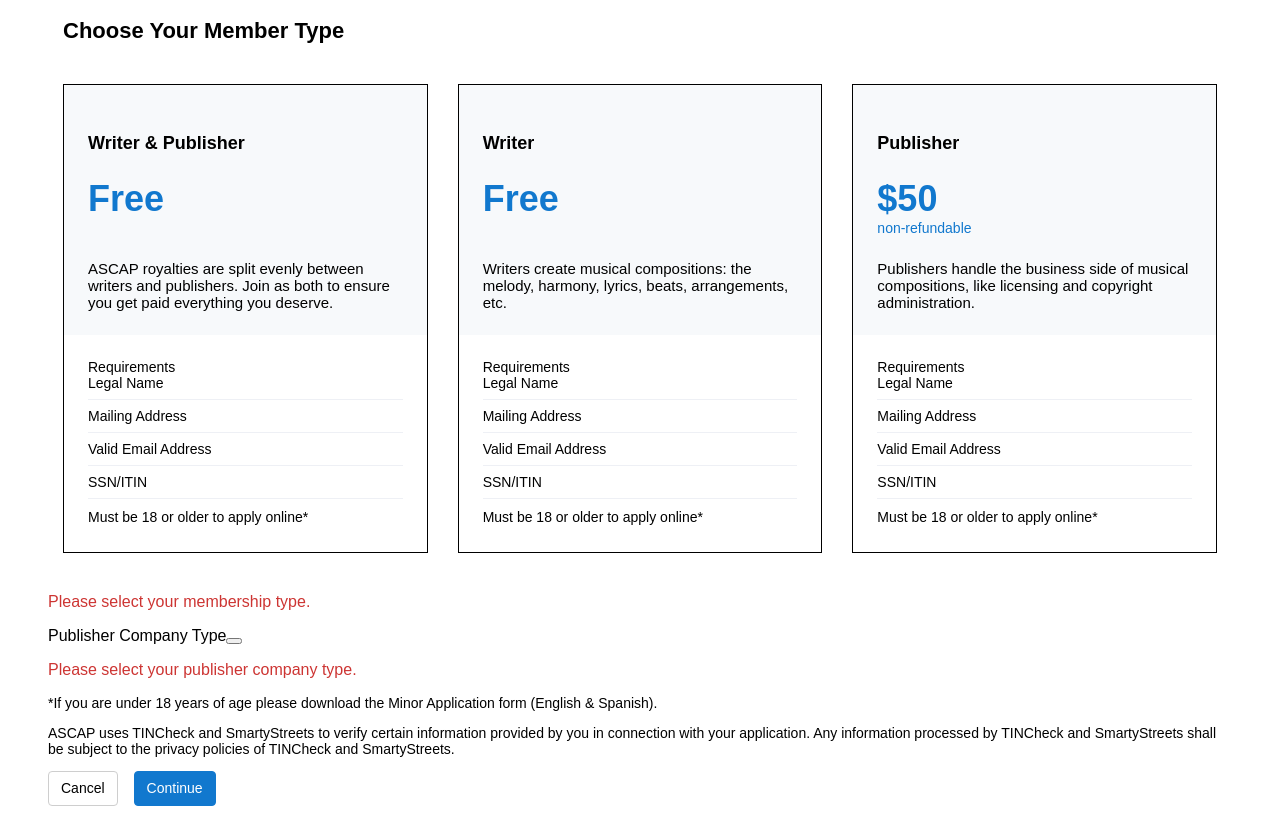
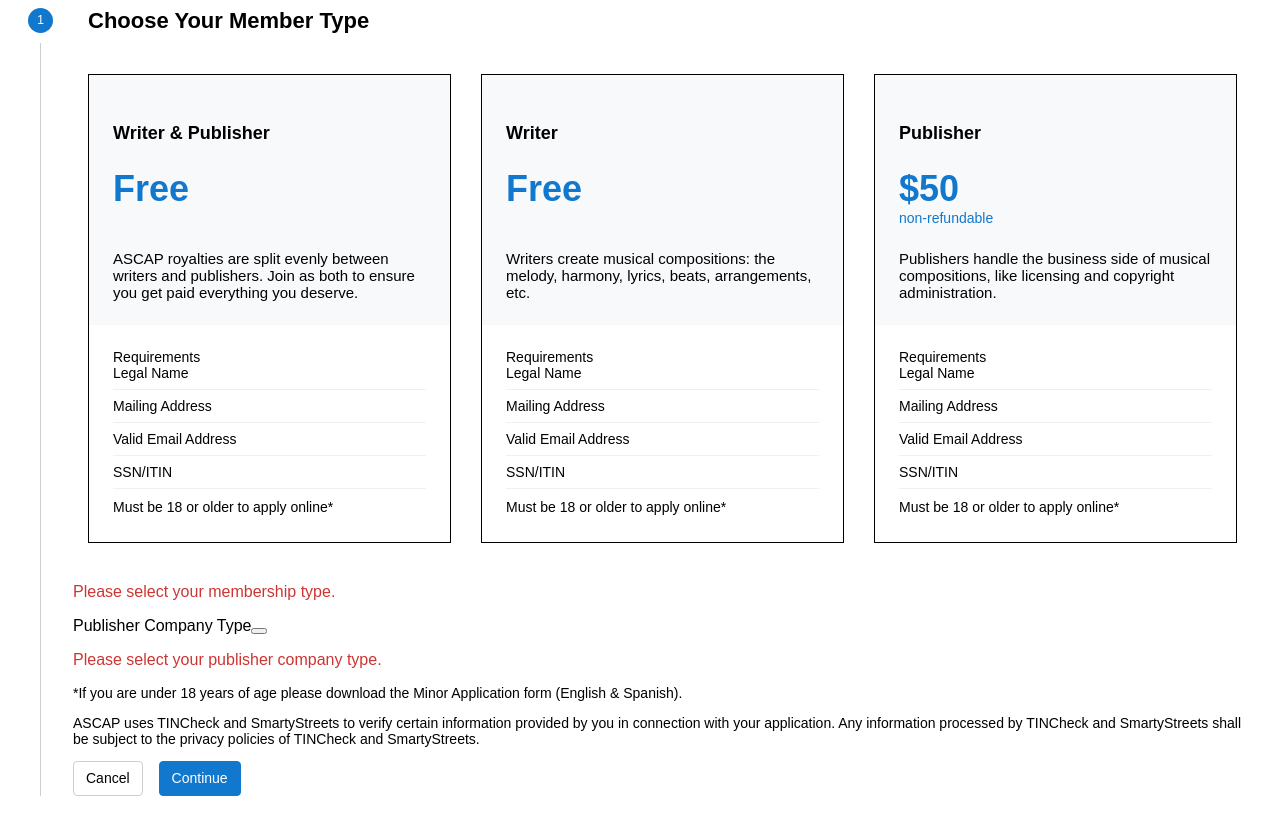
Before and after one commit to patcoston/ascap, a React (Vite) app: page / in a window 1280 px wide. Built offline with nearby package versions, Linux system fonts and the light colour scheme.

Commit message:
Added left step number and vertical rule to setup

```diff
--- a/src/components/Heading.jsx
+++ b/src/components/Heading.jsx
@@ -2,8 +2,8 @@
 
 const Heading = ({ heading }) => {
   return (
-    <header>
-      <h2 className="heading">{heading}</h2>
+    <header className="heading">
+      <h2>{heading}</h2>
     </header>
   )
 }
--- a/src/components/Signup.jsx
+++ b/src/components/Signup.jsx
@@ -14,7 +14,12 @@
 const Signup = () => {
   const [step, setStep] = useState(1)
   return (
-    <>
+    <div className="signup">
+      <div className="step-column">
+        <div className="step-counter">{step}</div>
+        <div className="border"></div>
+      </div>
+      <div className="stepBody">
         {step === 1 && <SignupStep1 />}
         {step === 2 && <SignupStep2 />}
         {step === 3 && <SignupStep3 />}
@@ -25,7 +30,8 @@
         {step === 8 && <SignupStep8 />}
         {step === 9 && <SignupStep9 />}
         {step === 10 && <SignupStep10 />}
-    </>
+      </div>
+    </div>
   )
 }
 
--- a/src/sass/App.scss
+++ b/src/sass/App.scss
@@ -1,3 +1,3 @@
 .App {
-  padding: 0 40px 20px 40px;
+  padding: 0 20px 20px 20px;
 }
--- a/src/sass/Heading.scss
+++ b/src/sass/Heading.scss
@@ -3,4 +3,9 @@
   font-size: 22px;
   font-weight: 800;
   padding-left: 15px;
+  h2 {
+    margin: 0;
+    font-size: 22px;
+    font-weight: 800;
+  }
 }
--- a/src/sass/Signup.scss
+++ b/src/sass/Signup.scss
@@ -0,0 +1,32 @@
+.signup {
+  display: flex;
+  flex-direction: row;
+  .step-column {
+    display: flex;
+    flex-direction: column;
+    align-items: center;
+    margin-right: 20px;
+    .step-counter {
+      background-color: #1178ce;
+      color: #fff;
+      border-bottom-left-radius: 50%;
+      border-bottom-right-radius: 50%;
+      border-top-left-radius: 50%;
+      border-top-right-radius: 50%;
+      font-size: 12px;
+      line-height: 25px;
+      font-weight: 400;
+      height: 25px;
+      width: 25px;
+      text-align: center;
+      margin-bottom: 10px;
+    }
+    .border {
+      border-left: 1px solid #cecece;
+      width: 1px;
+      height: 100%;
+    }
+  }
+  .stepBody {
+  }
+}
```
Lines whose indentation alone changed are shown as unchanged.
